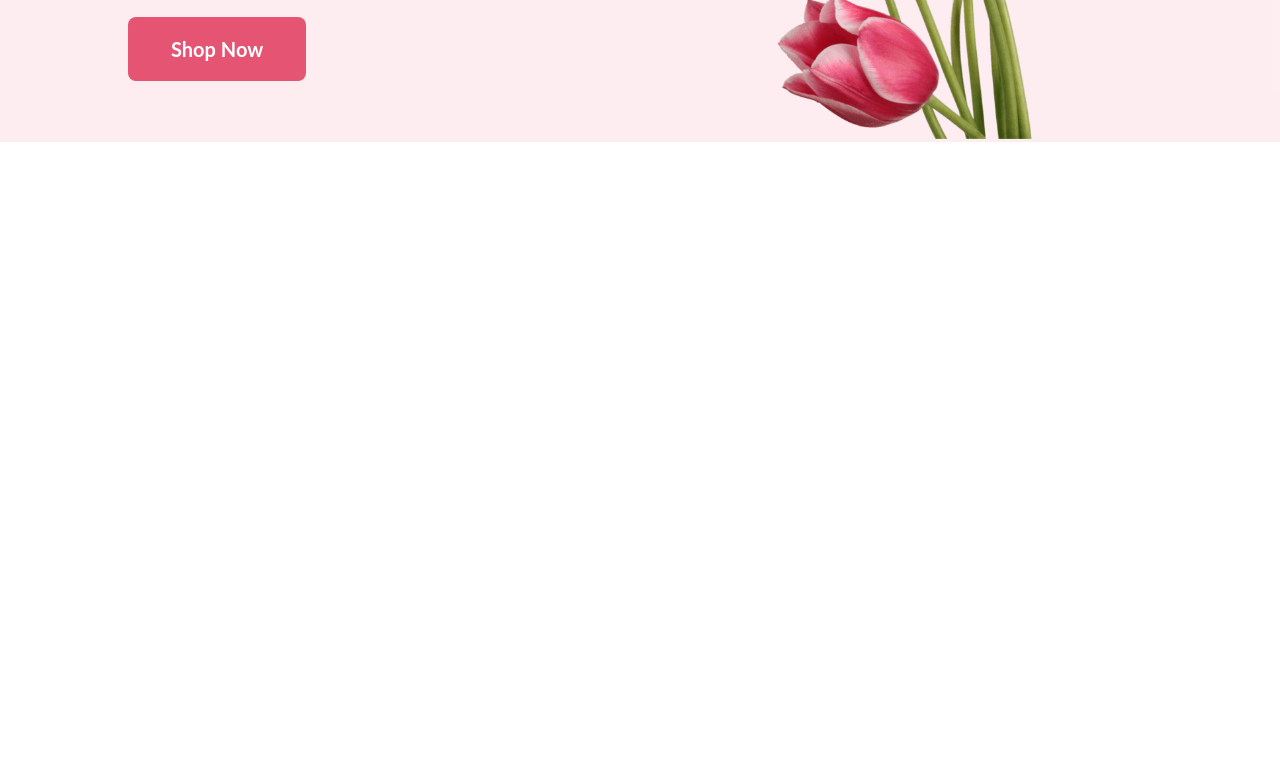
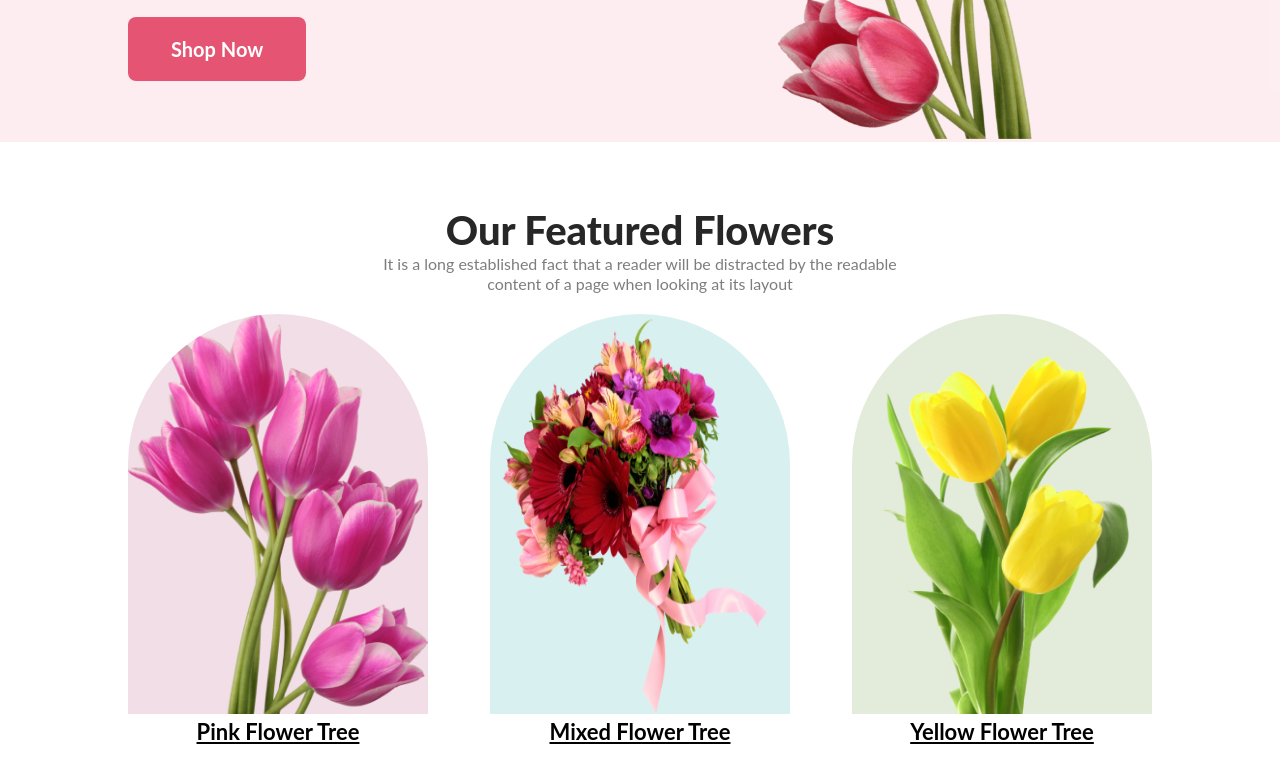
Before and after one commit to mehedi-mh/flower-shop-assignment, a plain HTML site: page index.html in a window 1280 px wide. Shown: the part 416-1198 px from the top of the page. Before the commit the page ends 800 px from the top, so only its background shows below. Drawn offline with Linux system fonts and the light colour scheme.

Commit message:
added featured section

```diff
--- a/index.html
+++ b/index.html
@@ -27,7 +27,28 @@
         </div>
     </header>
     <main>
+        <section class="featured-section">
+            <div  class="featured-title">
+                <h3>Our Featured Flowers</h3>
+            <p>It is a long established fact that a reader will be distracted by the readable<br>
+                content of a page when looking at its layout</p>
+            </div>
+            <div class="featured-img">
+                <div >
+                    <img class="img-1" src="images/pngwing 6.png" alt="" height="400px" width="300px">
+                     <figcaption class="caption"><u>Pink Flower Tree</u></figcaption>
+                </div>
+                <div>
+                    <img class="img-2" src="images/pngwing 5.png" alt=""   height="400px" width="300px">
+                    <figcaption class="caption"><u>Mixed Flower Tree</u></figcaption>
+                </div>
+                <div >
 
+                    <img class="img-3" src="images/pngwing 7.png" alt=""  height="400px" width="300px">
+                    <figcaption class="caption"><u>Yellow Flower Tree</u></figcaption>
+                </div>
+            </div>
+        </section>
     </main>
     <footer>
 
--- a/styles/design.css
+++ b/styles/design.css
@@ -84,3 +84,60 @@ body {
     width: 100%;
     height: 100%;
 }
+
+
+
+.featured-section {
+    width: auto;
+    margin: 5% 10% 5% 10%;
+    align-items: center;
+}
+
+.featured-title h3 {
+    color: #272727;
+    text-align: center;
+    font-family: Lato;
+    font-size: 40px;
+    font-weight: 800;
+}
+
+.featured-title p {
+    text-align: center;
+    color: rgba(39, 39, 39, 0.60);
+    font-family: Lato;
+    font-size: 16px;
+    font-weight: 400;
+    line-height: 20px;
+    margin-bottom: 20px;
+}
+
+
+.featured-img {
+    display: flex;
+    justify-content: space-between;
+    align-items: center;
+}
+
+
+.img-1 {
+    border-radius: 300px 300px 0px 0px;
+    background: rgba(167, 33, 98, 0.15);
+}
+
+.img-2 {
+    border-radius: 300px 300px 0px 0px;
+    background: rgba(5, 151, 160, 0.15);
+}
+
+.img-3 {
+    border-radius: 300px 300px 0px 0px;
+    background: rgba(71, 125, 17, 0.15);
+}
+
+.caption {
+    text-align: center;
+    font-family: Lato;
+    font-size: 22px;
+    font-weight: 700;
+    line-height: 30px;
+}
```
